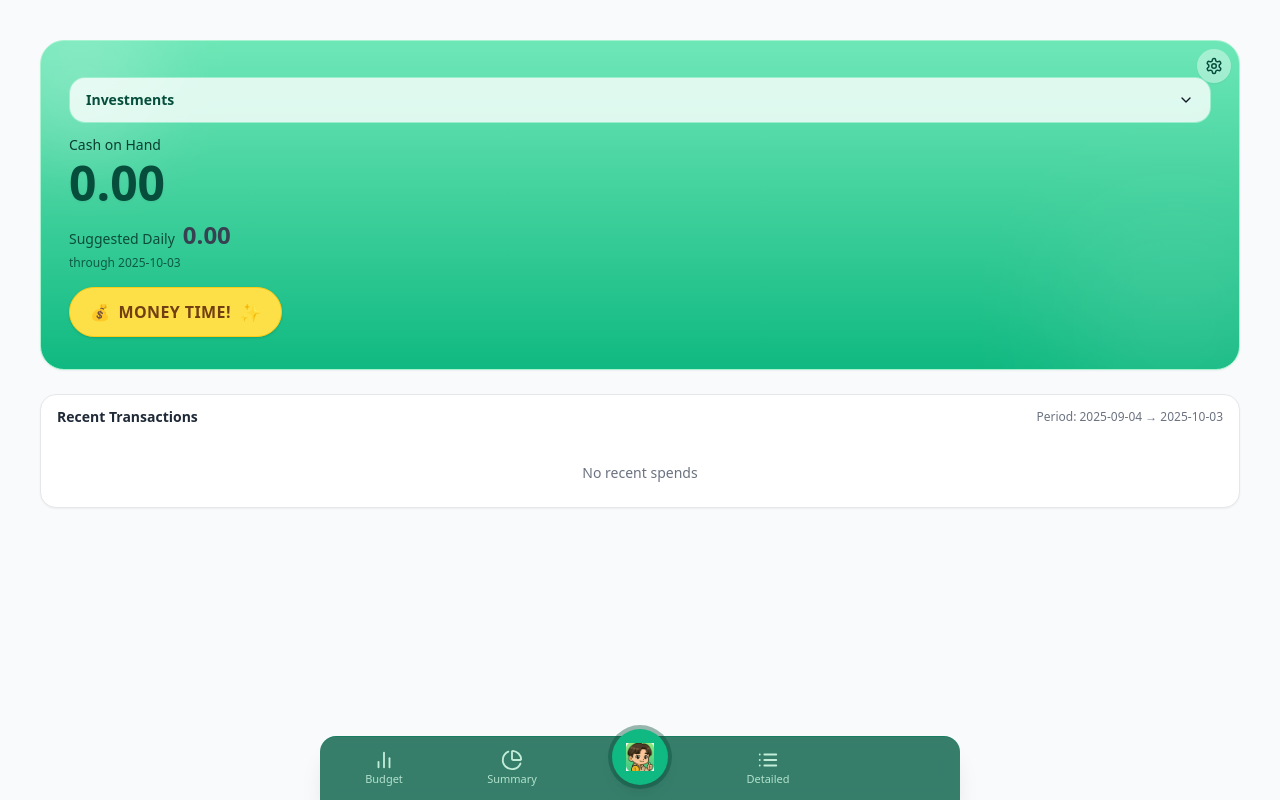
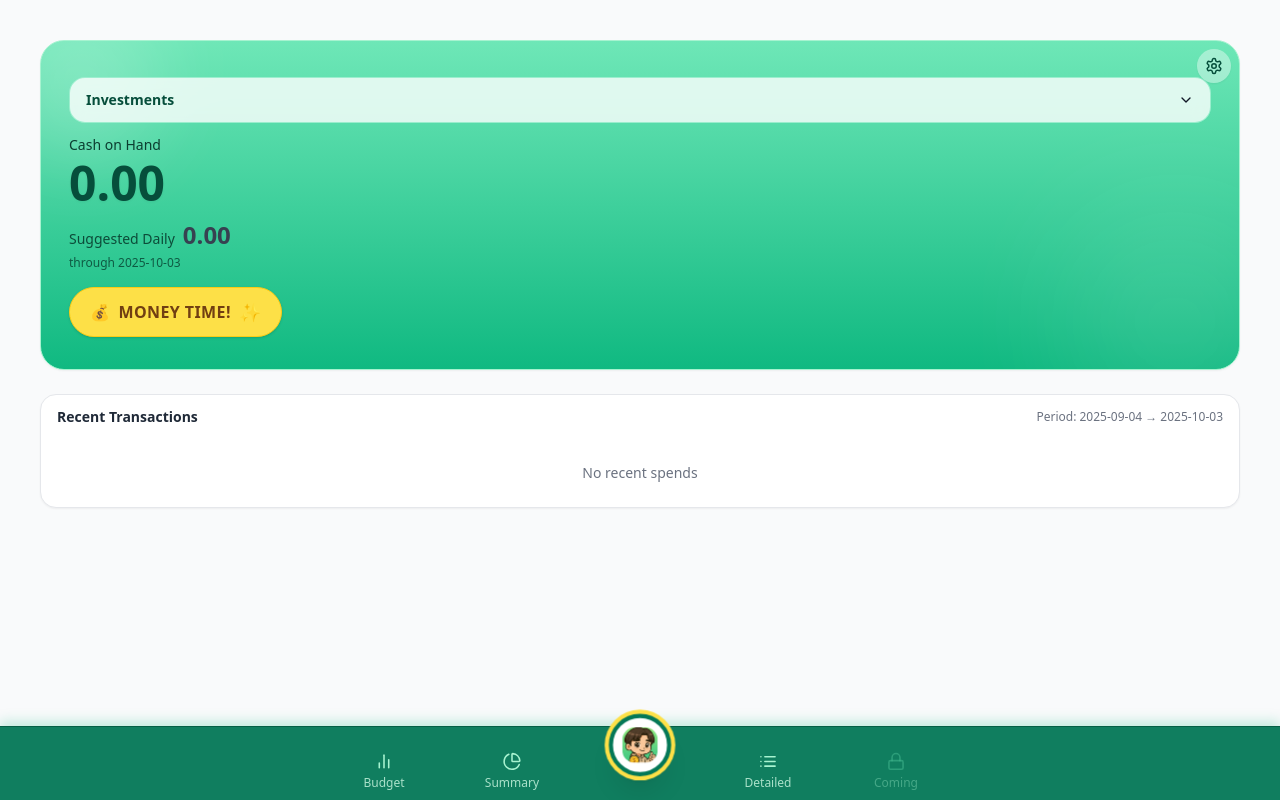
Before and after one commit to crampdg/expense-tracker, a React (Create React App) app: page / in a window 1280 px wide. Built offline with nearby package versions, Linux system fonts and the light colour scheme.

Commit message:
zoom fix part 2

```diff
--- a/src/components/modals/MoneyTimeModal.jsx
+++ b/src/components/modals/MoneyTimeModal.jsx
@@ -41,7 +41,7 @@ export default function MoneyTimeModal({ open, onClose, onSave, categories = []
     <Modal open={open} onClose={onClose}>
       <h3 className="font-semibold mb-3">MONEY TIME! 💸</h3>
       <div
-        className="grid gap-3"
+        className="grid gap-3 tap-safe"
         onKeyDownCapture={(e) => {
           // Don’t let global key handlers swallow typing inside the modal
           e.stopPropagation();
@@ -59,6 +59,7 @@ export default function MoneyTimeModal({ open, onClose, onSave, categories = []
 
         <input
           type="number"
+          inputMode="decimal"
           className="input"
           placeholder="Amount"
           value={form.amount}
--- a/src/components/modals/SavingsSettingsModal.jsx
+++ b/src/components/modals/SavingsSettingsModal.jsx
@@ -112,7 +112,7 @@ export default function SavingsSettingsModal({ open, onClose, value, onSave, onA
       onClose={onClose}
       bodyClass="max-h-[min(80vh,calc(100dvh-140px))] overflow-y-auto pr-1 pb-[calc(env(safe-area-inset-bottom)+88px)] overscroll-contain"
     >
-      <div className="p-4 md:p-5">
+      <div className="p-4 md:p-5 tap-safe">
         <h3 className="text-lg font-semibold">Investments Settings</h3>
 
           <p className="mt-1 text-sm text-gray-600">
@@ -125,6 +125,7 @@ export default function SavingsSettingsModal({ open, onClose, value, onSave, onA
             <label className="text-sm text-gray-700">Investment annual interest (APR, decimal)</label>
             <input
               type="number"
+              inputMode="decimal"
               step="0.001"
               min="0"
               value={form.investAPR ?? 0.04}
@@ -157,7 +158,7 @@ export default function SavingsSettingsModal({ open, onClose, value, onSave, onA
 
           {showPaste && (
             <div className="mt-2">
-              <textarea ref={pasteRef} placeholder="Paste backup JSON here" className="w-full h-28 p-2 border border-gray-300 rounded-md text-sm"/>
+              <textarea ref={pasteRef} placeholder="Paste backup JSON here" className="w-full h-28 p-2 border border-gray-300 rounded-md text-base"/>
               <div className="mt-2 flex items-center justify-end">
                 <button className="px-3 py-1.5 rounded-md text-sm bg-emerald-600 text-white hover:bg-emerald-500" onClick={handleImportPaste}>Import</button>
               </div>
--- a/src/components/modals/SpendModal.jsx
+++ b/src/components/modals/SpendModal.jsx
@@ -8,8 +8,8 @@ const [form, setForm] = useState({ amount:'', date: new Date().toISOString().sli
 return (
 <Modal open={open} onClose={onClose}>
 <h3 className="font-semibold mb-3">Add Expense</h3>
-<form className="grid gap-3" onSubmit={e=>{ e.preventDefault(); onSubmit({ ...form, amount:Number(form.amount||0), type:'expense' }) }}>
-<input className="input" type="number" placeholder="Amount" value={form.amount} onChange={e=>setForm(f=>({...f, amount:e.target.value}))} required />
+<form className="grid gap-3 tap-safe" onSubmit={e=>{ e.preventDefault(); onSubmit({ ...form, amount:Number(form.amount||0), type:'expense' }) }}>
+<input className="input" type="number" inputMode="decimal" placeholder="Amount" value={form.amount} onChange={e=>setForm(f=>({...f, amount:e.target.value}))} required />
 <input className="input" type="date" value={form.date} onChange={e=>setForm(f=>({...f, date:e.target.value}))} required />
 <input className="input" type="text" placeholder="Category" value={form.category} onChange={e=>setForm(f=>({...f, category:e.target.value}))} />
 <input className="input" type="text" placeholder="Description" value={form.description} onChange={e=>setForm(f=>({...f, description:e.target.value}))} />
--- a/src/components/modals/TransactionEditModal.jsx
+++ b/src/components/modals/TransactionEditModal.jsx
@@ -17,7 +17,7 @@ export default function TransactionEditModal({ open, onClose, transaction, onSav
     <Modal open={open} onClose={onClose}>
       <h3 className="font-semibold mb-3">Edit Transaction</h3>
       <form
-        className="grid gap-3"
+        className="grid gap-3 tap-safe"
         onSubmit={e => {
             e.preventDefault()
             onSave({ ...form, id: transaction.id, amount: Number(form.amount || 0) })
@@ -43,6 +43,7 @@ export default function TransactionEditModal({ open, onClose, transaction, onSav
         <input
           className="input"
           type="number"
+          inputMode="decimal"
           value={form.amount}
           onChange={e => setForm(f => ({ ...f, amount: e.target.value }))}
           required
@@ -71,7 +72,7 @@ export default function TransactionEditModal({ open, onClose, transaction, onSav
                 ) : (
                 <div className="flex gap-2">
                     <Button
-                    variant="destructive"
+                    variant="danger"
                     type="button"
                     onClick={() => onDelete()}
                     >
--- a/src/components/ui/BottomNav.jsx
+++ b/src/components/ui/BottomNav.jsx
@@ -1,168 +1,228 @@
-// src/components/ui/BottomNav.jsx
-import React, { useMemo, useRef, useCallback } from "react";
-import { Wallet as WalletIcon, BarChart2, PieChart, List } from "lucide-react";
+import { useCallback, useMemo } from "react";
+import { Wallet as WalletIcon, BarChart2, PieChart, List, Lock } from "lucide-react";
 
 /**
  * BottomNav
  *
  * Props:
- *  - active: "wallet" | "budget" | "summary" | "detailed"
+ *  - active: "wallet" | "budget" | "summary" | "detailed" | "settings" | "coming"
  *  - setActive: (key) => void
- *  - walletIconSrc?: string
+ *  - walletIconSrc?: string  // OPTIONAL: path to your app logo (PNG/SVG). If omitted, uses a vector icon.
  *
  * Notes:
- *  - Adds iOS zoom guards: .tap-safe (touch-action: manipulation), 44px min hit area,
- *    and a small double-tap suppression on the bar itself.
+ *  - Wallet button is a raised, circular FAB that sits slightly above the bar.
+ *  - Bar is a darker emerald so the center button stands out.
+ *  - Arrow keys cycle tabs (skips disabled).
  */
 export default function BottomNav({ active, setActive, walletIconSrc }) {
-  const lastTouchEndRef = useRef(0);
-
-  // tab order you requested: budget → summary → wallet (center FAB) → detailed
-  const tabs = useMemo(
+  const items = useMemo(
     () => [
-      { key: "budget", label: "Budget", icon: BarChart2 },
-      { key: "summary", label: "Summary", icon: PieChart },
-      { key: "wallet", label: "Wallet", icon: WalletIcon, center: true },
-      { key: "detailed", label: "Detailed", icon: List },
+      { key: "budget", label: "Budget", Icon: BarChart2, disabled: false },
+      { key: "summary", label: "Summary", Icon: PieChart, disabled: false },
+      // center wallet rendered separately as a FAB
+      { key: "detailed", label: "Detailed", Icon: List, disabled: false },
+      { key: "coming", label: "Coming", Icon: Lock, disabled: true },
     ],
     []
   );
 
-  const onKeyDown = useCallback(
-    (e) => {
-      if (!["ArrowLeft", "ArrowRight"].includes(e.key)) return;
-      e.preventDefault();
-      const order = tabs.map((t) => t.key);
-      const idx = order.indexOf(active);
-      if (idx === -1) return;
-      const delta = e.key === "ArrowRight" ? 1 : -1;
-      const next = (idx + delta + order.length) % order.length;
-      setActive(order[next]);
-    },
-    [active, setActive, tabs]
+  const keys = useMemo(
+    () => ["budget", "summary", "wallet", "detailed", "coming"],
+    []
   );
 
-  // Suppress double-tap zoom on the whole bar (extra belt-and-suspenders for iOS)
-  const onTouchEnd = useCallback((e) => {
-    const now = Date.now();
-    if (now - lastTouchEndRef.current < 300) {
+  const handleKey = useCallback(
+    (e) => {
+      if (e.key !== "ArrowLeft" && e.key !== "ArrowRight") return;
       e.preventDefault();
-    }
-    lastTouchEndRef.current = now;
-  }, []);
+      const current = keys.indexOf(active);
+      if (current === -1) return;
 
+      let nextIndex =
+        e.key === "ArrowRight"
+          ? (current + 1) % keys.length
+          : (current - 1 + keys.length) % keys.length;
+
+      // skip disabled destinations
+      let guard = 0;
+      while (keys[nextIndex] === "coming" && guard++ < keys.length) {
+        nextIndex =
+          e.key === "ArrowRight"
+            ? (nextIndex + 1) % keys.length
+            : (nextIndex - 1 + keys.length) % keys.length;
+      }
+      setActive(keys[nextIndex]);
+    },
+    [active, keys, setActive]
+  );
+
+  // styling tokens
+  const barBg =
+    "bg-emerald-700/95 backdrop-blur-sm border-t border-emerald-800 shadow-[0_-4px_12px_rgba(16,185,129,0.25)]";
   const baseBtn =
-    "tap-safe select-none flex flex-col items-center justify-center min-h-[44px] min-w-[56px] px-3 py-1.5 " +
-    "rounded-xl transition-transform active:scale-[0.98] focus:outline-none focus-visible:ring-2 focus-visible:ring-blue-500";
+    "h-12 w-full max-w-[110px] px-2 flex flex-col items-center justify-center gap-1 focus:outline-none";
+  const inactiveIcon = "text-emerald-200";
+  const activeIcon = "text-white";
+  const inactiveText = "text-emerald-100/80";
+  const activeText = "text-white";
 
-  const activeText = "text-emerald-900";
-  const inactiveText = "text-emerald-100/80";
-  const activeIcon = "text-white drop-shadow";
-  const inactiveIcon = "text-emerald-100/90";
+  // center wallet FAB styles
+  const fabWrapper =
+    "absolute left-1/2 -translate-x-1/2 -translate-y-3 top-0 pointer-events-none"; // positions above the bar
+  const fabBtn =
+    "pointer-events-auto h-[60px] w-[60px] rounded-full bg-white border-4 border-emerald-700 shadow-xl " +
+    "flex items-center justify-center focus:outline-none focus:ring-2 focus:ring-white/60";
+  const fabActive =
+    "ring-4 ring-yellow-300 shadow-[0_10px_20px_rgba(0,0,0,0.25)] scale-[1.04]";
+  const fabInactive = "opacity-100";
 
   return (
     <nav
-      className="tap-safe fixed bottom-0 inset-x-0 z-40"
-      aria-label="Bottom navigation"
-      onKeyDown={onKeyDown}
-      onTouchEnd={onTouchEnd}
+      className={`fixed bottom-0 left-0 right-0 z-50 ${barBg} h-[74px] pb-[env(safe-area-inset-bottom)]`}
+      role="tablist"
+      aria-label="Primary"
+      onKeyDown={handleKey}
     >
-      <div className="relative mx-auto max-w-screen-sm">
-        {/* Bar */}
-        <div className="h-16 bg-emerald-800/95 backdrop-blur supports-[backdrop-filter]:bg-emerald-800/80 rounded-t-2xl shadow-xl border-t border-emerald-700/60">
-          <div className="grid grid-cols-5 h-full">
-            {/* Left: Budget */}
+      <div className="relative mx-auto max-w-screen-sm h-full">
+        {/* grid: leave center column empty for the raised wallet */}
+        <div className="grid grid-cols-5 h-full items-end">
+          {/* Budget */}
+          <div className="flex justify-center">
             <button
               type="button"
-              className={`${baseBtn} col-span-1`}
+              role="tab"
+              aria-selected={active === "budget"}
+              aria-label="Budget"
               onClick={() => setActive("budget")}
-              aria-current={active === "budget" ? "page" : undefined}
+              className={baseBtn}
             >
               <BarChart2
-                size={22}
+                size={24}
                 className={active === "budget" ? activeIcon : inactiveIcon}
               />
               <span
-                className={`text-[11px] font-medium ${
+                className={`text-xs font-medium ${
                   active === "budget" ? activeText : inactiveText
                 }`}
               >
                 Budget
               </span>
+              <span
+                className={`h-1 w-1 rounded-full mt-0.5 ${
+                  active === "budget" ? "bg-white" : "bg-transparent"
+                }`}
+              />
             </button>
+          </div>
 
-            {/* Left-mid: Summary */}
+          {/* Summary */}
+          <div className="flex justify-center">
             <button
               type="button"
-              className={`${baseBtn} col-span-1`}
+              role="tab"
+              aria-selected={active === "summary"}
+              aria-label="Summary"
               onClick={() => setActive("summary")}
-              aria-current={active === "summary" ? "page" : undefined}
+              className={baseBtn}
             >
               <PieChart
-                size={22}
+                size={24}
                 className={active === "summary" ? activeIcon : inactiveIcon}
               />
               <span
-                className={`text-[11px] font-medium ${
+                className={`text-xs font-medium ${
                   active === "summary" ? activeText : inactiveText
                 }`}
               >
                 Summary
               </span>
+              <span
+                className={`h-1 w-1 rounded-full mt-0.5 ${
+                  active === "summary" ? "bg-white" : "bg-transparent"
+                }`}
+              />
             </button>
+          </div>
 
-            {/* Center: Wallet FAB */}
-            <div className="col-span-1 flex items-center justify-center">
-              <button
-                type="button"
-                onClick={() => setActive("wallet")}
-                aria-current={active === "wallet" ? "page" : undefined}
-                className="tap-safe select-none -mt-6 h-14 w-14 rounded-full bg-emerald-500 shadow-lg ring-4 ring-emerald-900/40
-                           flex items-center justify-center active:scale-95 focus:outline-none focus-visible:ring-4 focus-visible:ring-blue-500"
-              >
-                {walletIconSrc ? (
-                  <img
-                    src={walletIconSrc}
-                    alt="Wallet"
-                    className="h-7 w-7 pointer-events-none"
-                    draggable={false}
-                  />
-                ) : (
-                  <WalletIcon
-                    size={26}
-                    className={
-                      active === "wallet"
-                        ? "text-white drop-shadow"
-                        : "text-white/95"
-                    }
-                  />
-                )}
-              </button>
-            </div>
+          {/* Spacer column for raised wallet */}
+          <div />
 
-            {/* Right-mid: Detailed */}
+          {/* Detailed */}
+          <div className="flex justify-center">
             <button
               type="button"
-              className={`${baseBtn} col-span-1`}
+              role="tab"
+              aria-selected={active === "detailed"}
+              aria-label="Detailed"
               onClick={() => setActive("detailed")}
-              aria-current={active === "detailed" ? "page" : undefined}
+              className={baseBtn}
             >
               <List
-                size={22}
+                size={24}
                 className={active === "detailed" ? activeIcon : inactiveIcon}
               />
               <span
-                className={`text-[11px] font-medium ${
+                className={`text-xs font-medium ${
                   active === "detailed" ? activeText : inactiveText
                 }`}
               >
                 Detailed
               </span>
+              <span
+                className={`h-1 w-1 rounded-full mt-0.5 ${
+                  active === "detailed" ? "bg-white" : "bg-transparent"
+                }`}
+              />
             </button>
+          </div>
 
-            {/* Right spacer (keeps grid balance) */}
-            <div className="col-span-1" />
+          {/* Coming (disabled) */}
+          <div className="flex justify-center">
+            <button
+              type="button"
+              role="tab"
+              aria-selected={active === "coming"}
+              aria-label="Coming soon"
+              disabled
+              className={`${baseBtn} opacity-50 cursor-not-allowed`}
+              title="Coming soon"
+            >
+              <Lock size={24} className="text-emerald-300/60" />
+              <span className="text-emerald-200/70 text-xs font-medium">
+                Coming
+              </span>
+              <span className="h-1 w-1 rounded-full mt-0.5 bg-transparent" />
+            </button>
           </div>
+        </div>
+
+        {/* Raised Wallet FAB (center) */}
+        <div className={fabWrapper} aria-hidden={false}>
+          <button
+            type="button"
+            role="tab"
+            aria-selected={active === "wallet"}
+            aria-label="Wallet"
+            onClick={() => setActive("wallet")}
+            className={`${fabBtn} ${
+              active === "wallet" ? fabActive : fabInactive
+            }`}
+          >
+            {walletIconSrc ? (
+              <img
+                src={walletIconSrc}
+                alt="Wallet"
+                className="h-[34px] w-[34px] rounded-xl object-cover"
+                draggable="false"
+              />
+            ) : (
+              <WalletIcon
+                size={28}
+                className="text-emerald-700"
+                aria-hidden="true"
+              />
+            )}
+          </button>
         </div>
       </div>
     </nav>
```
Also changed, not shown: src/components/PeriodSettings.jsx (+8 -6 lines), src/components/modals/BudgetEditModal.jsx (+5 -2 lines).
